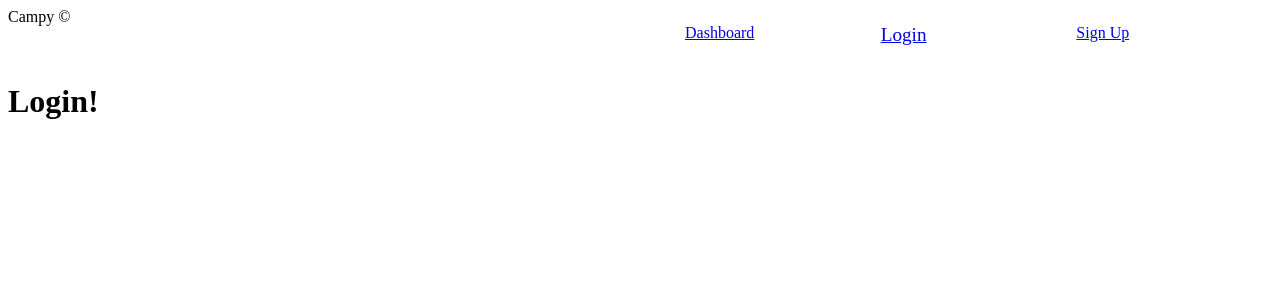
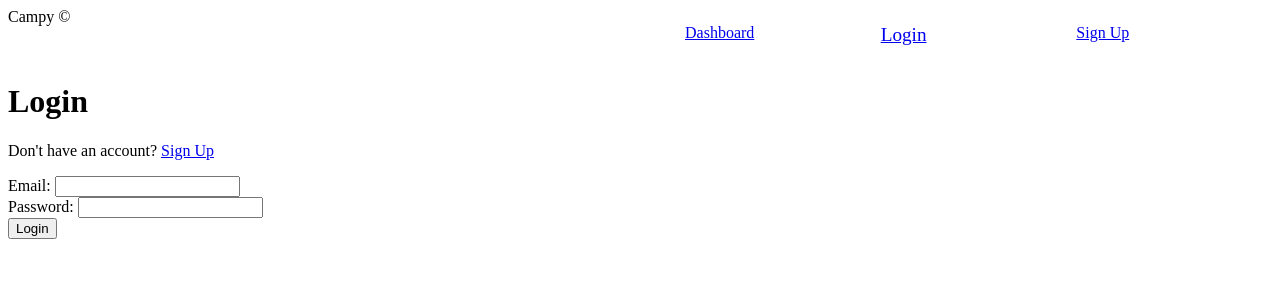
Before and after one commit to Vincent440/campy, a React (Vite) app in the folder client/: page /login in a window 1280 px wide. Shown: the top 300 px of the page. Built offline with nearby package versions, Linux system fonts and the light colour scheme.

Commit message:
Basic login page working with email and password

```diff
--- a/client/src/pages/login.jsx
+++ b/client/src/pages/login.jsx
@@ -1,13 +1,55 @@
-// import { useMutation } from '@apollo/client'
-// import { LOGIN_USER } from '../utils/mutations'
-// import Auth from '../utils/auth';
+import { useState } from 'react'
+import { Link } from 'react-router-dom';
+import { useMutation } from '@apollo/client'
+
+import { LOGIN_USER } from '../utils/mutations'
+import Auth from '../utils/auth'
 
 const Login = () => {
-  // const [loginUser, { error }] = useMutation(LOGIN_USER)
+  const [loginFormState, setLoginFormState] = useState({ email: '', password: '' })
 
+  const [loginUser, { error }] = useMutation(LOGIN_USER)
+
+  const handleFormSubmit = async (event) => {
+    event.preventDefault()
+    try {
+      const mutationResponse = await loginUser({
+        variables: { email: loginFormState.email, password: loginFormState.password },
+      })
+      const token = mutationResponse.data.login.token
+      Auth.login(token)
+    } catch (e) {
+      console.log(e)
+    }
+  }
+
+  const handleChange = (event) => {
+    const { name, value } = event.target
+    setLoginFormState({
+      ...loginFormState,
+      [name]: value,
+    })
+  }
+  /*
+ TODO:  Remove <br /> elements when adding styling
+*/
   return (
     <div>
-      <h1>Login!</h1>
+      <h1>Login</h1>
+      <p>Don&apos;t have an account? <Link to='/sign-up'>Sign Up</Link></p>
+
+      <form onSubmit={handleFormSubmit}>
+        <label htmlFor='email-login'>Email: </label>
+        <input required onChange={handleChange} type='email' name='email' id='email-login' />
+        <br />
+
+        <label htmlFor='password-login'>Password: </label>
+        <input required onChange={handleChange} type='password' name='password' id='password-login' />
+        <br />
+        {error ? <p>There was an error logging you in, please try again.</p> : null}
+
+        <button type='submit'>Login</button>
+      </form>
     </div>
   )
 }
```
